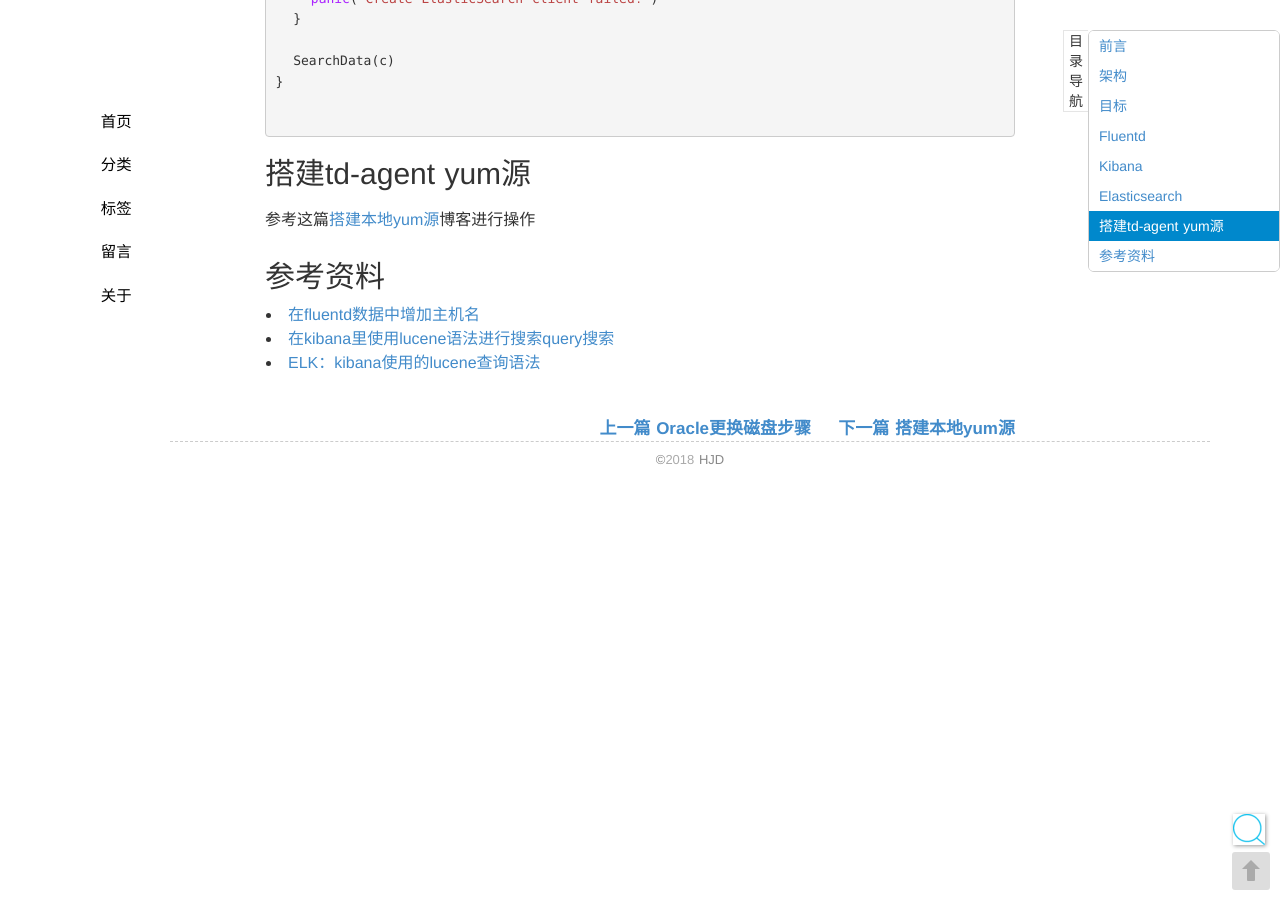
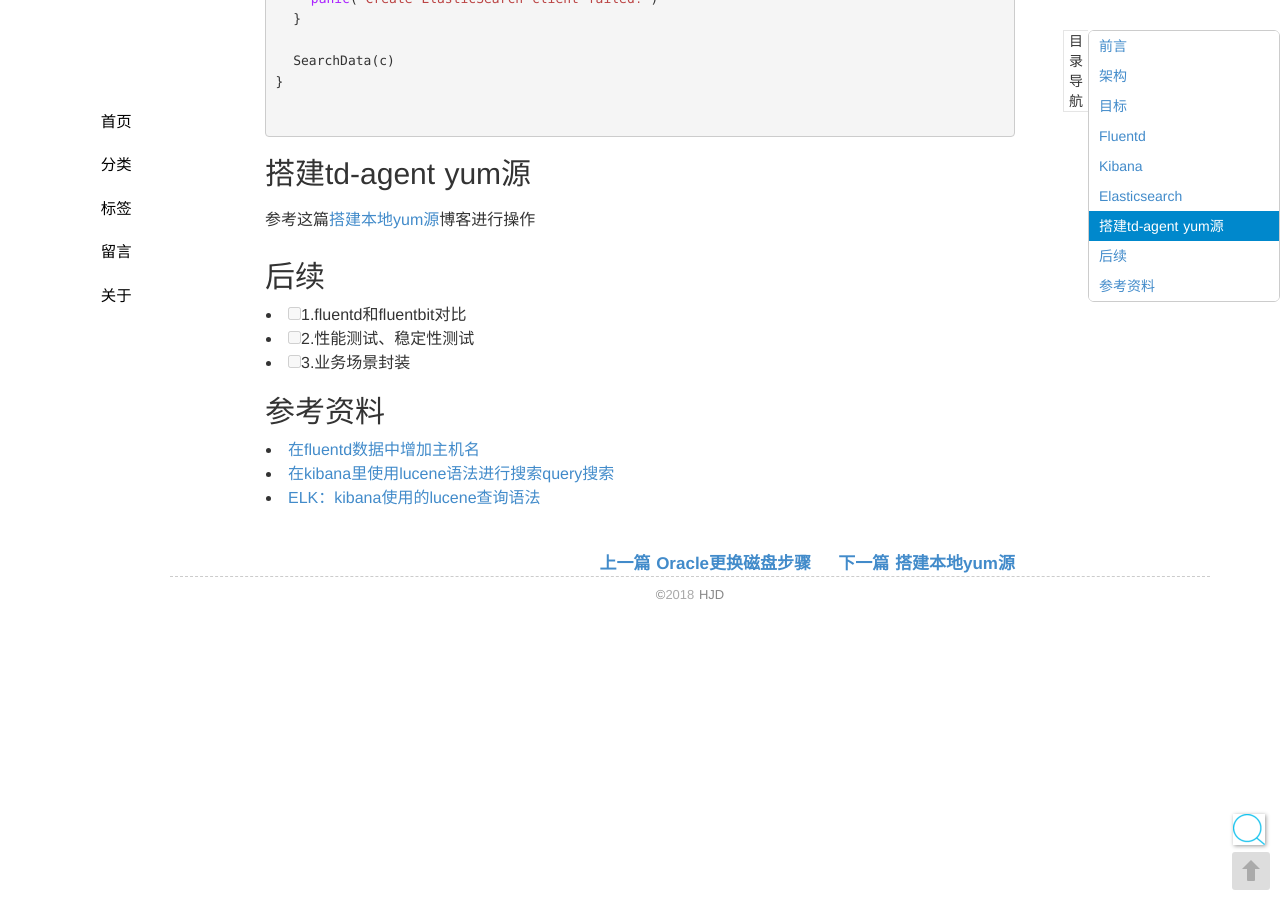
Before and after one commit to seekplum/seekplum.github.io, a Jekyll site: the page built from _posts/2018-11-12-efk-product-practice.md, in a window 1280 px wide and 900 px high, scrolled down 16852 px. Built offline with Jekyll 4.4.1, drawn with Linux system fonts in a browser that asks for light colours; comment, search, counter and statistics services are not loaded.

Commit message:
更新EFK后续计划

```diff
--- a/_posts/2018-11-12-efk-product-practice.md
+++ b/_posts/2018-11-12-efk-product-practice.md
@@ -720,6 +720,11 @@ func main() {
 ## 搭建td-agent yum源
 参考这篇[搭建本地yum源](/local-yum-repo)博客进行操作
 
+## 后续
+* [ ] 1.fluentd和fluentbit对比
+* [ ] 2.性能测试、稳定性测试
+* [ ] 3.业务场景封装
+
 ## 参考资料
 * [在fluentd数据中增加主机名](https://www.fluentd.org/guides/recipes/apache-add-hostname)
 * [在kibana里使用lucene语法进行搜索query搜索](http://xiaorui.cc/2015/02/13/%E5%9C%A8kibana%E9%87%8C%E4%BD%BF%E7%94%A8lucene%E8%AF%AD%E6%B3%95%E8%BF%9B%E8%A1%8C%E6%90%9C%E7%B4%A2query%E6%90%9C%E7%B4%A2/)
```
